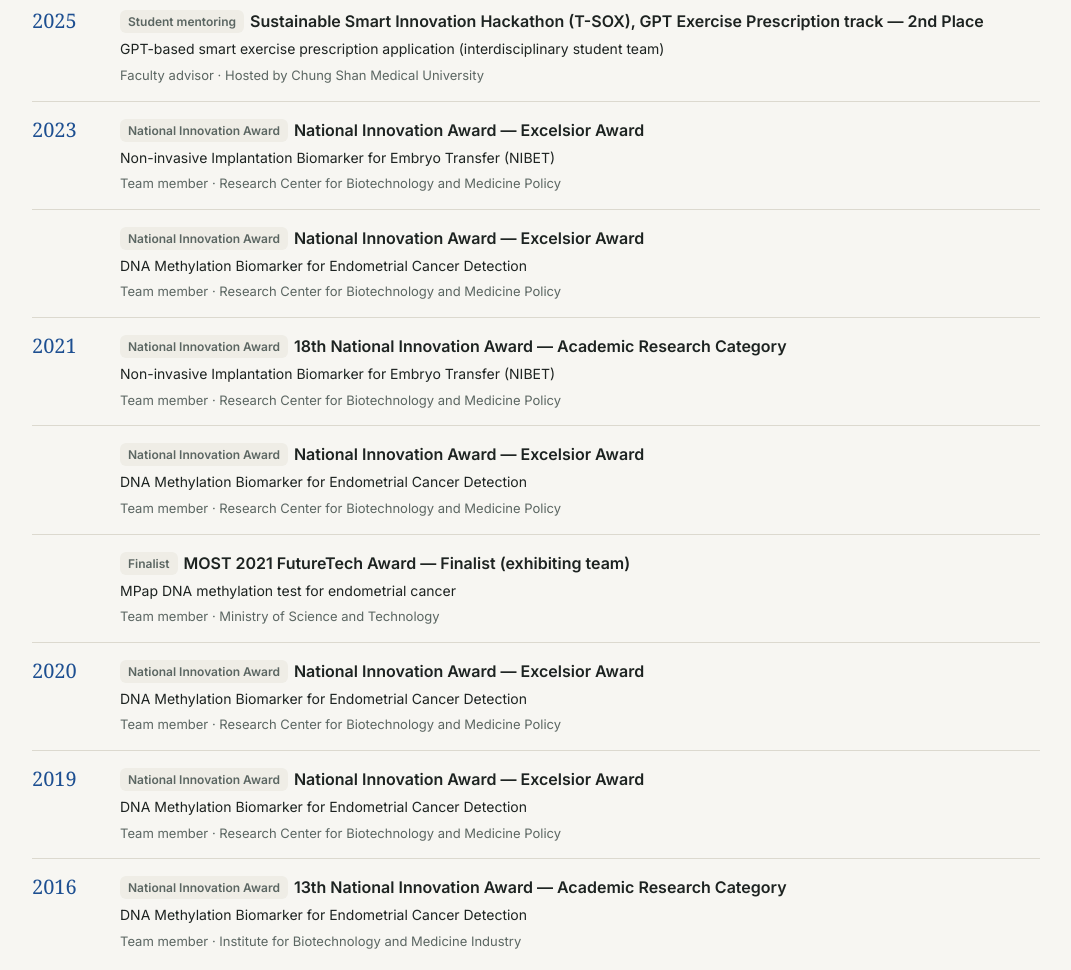
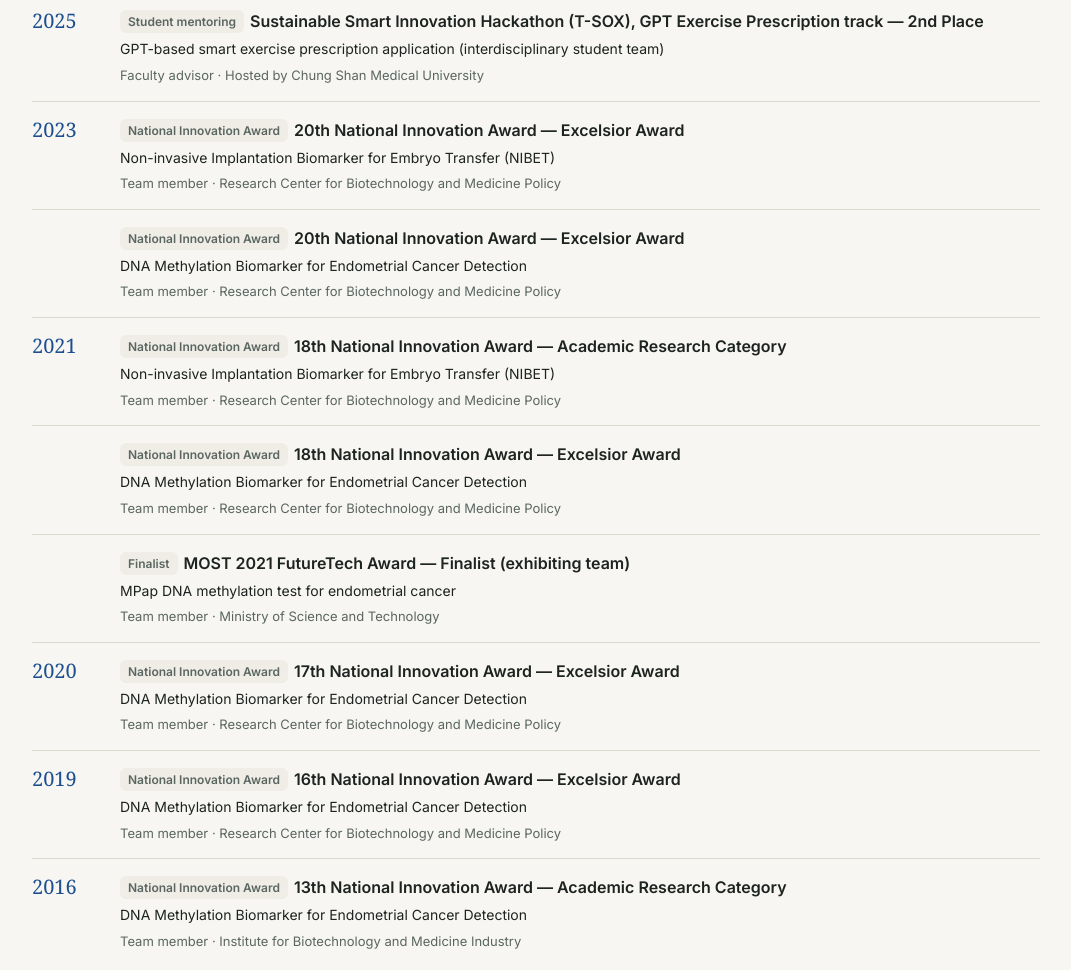
Before and after one commit to pohsuansu/pohsuansu.github.io, a plain HTML site: page index.html in a window 1280 px wide. Shown: the part 7620-8590 px from the top of the page, without its empty margins (104-1175 px from the left). Drawn offline with Linux system fonts and the light colour scheme.

Commit message:
Add edition numbers to National Innovation Awards
Co-Authored-By: Claude Opus 5.5 <noreply@anthropic.com>

```diff
--- a/index.html
+++ b/index.html
@@ -454,13 +454,13 @@ const AWARDS = [
  {y:2026,kind:["論文發表","Poster"],n:["學術海報發表 第二名","Poster Presentation Award, 2nd Place"],w:["急性心肌梗塞病人預後相關因素之研究：以機器學習分析與預測","Study on prognosis and related factors in patients with acute myocardial infarction: a machine learning based approach"],role:["通訊作者","Corresponding author"],by:POSTER},
  {y:2026,kind:["論文發表","Poster"],n:["學術海報發表 第三名","Poster Presentation Award, 3rd Place"],w:["基於機器學習的胃癌病理切片自動化分析系統的開發與應用研究","Development and application of an automated gastric cancer pathological slide analysis system based on machine learning"],role:["通訊作者","Corresponding author"],by:POSTER},
  {y:2025,kind:["指導學生","Student mentoring"],n:["永續智慧創新黑客松（T-SOX）「GPT 運動處方」題組 亞軍","Sustainable Smart Innovation Hackathon (T-SOX), GPT Exercise Prescription track — 2nd Place"],w:["以 GPT 為核心的智慧運動處方應用（跨領域學生團隊）","GPT-based smart exercise prescription application (interdisciplinary student team)"],role:["指導教師","Faculty advisor"],by:["中山醫學大學 主辦","Hosted by Chung Shan Medical University"]},
- {y:2023,kind:["國家新創獎","National Innovation Award"],n:["國家新創獎 新創精進獎","National Innovation Award — Excelsior Award"],w:NIBET,role:["團隊成員","Team member"],by:NIA},
- {y:2023,kind:["國家新創獎","National Innovation Award"],n:["國家新創獎 新創精進獎","National Innovation Award — Excelsior Award"],w:EMCA,role:["團隊成員","Team member"],by:NIA},
+ {y:2023,kind:["國家新創獎","National Innovation Award"],n:["第 20 屆國家新創獎 新創精進獎","20th National Innovation Award — Excelsior Award"],w:NIBET,role:["團隊成員","Team member"],by:NIA},
+ {y:2023,kind:["國家新創獎","National Innovation Award"],n:["第 20 屆國家新創獎 新創精進獎","20th National Innovation Award — Excelsior Award"],w:EMCA,role:["團隊成員","Team member"],by:NIA},
  {y:2021,kind:["國家新創獎","National Innovation Award"],n:["第 18 屆國家新創獎 學研新創獎","18th National Innovation Award — Academic Research Category"],w:NIBET,role:["團隊成員","Team member"],by:NIA},
- {y:2021,kind:["國家新創獎","National Innovation Award"],n:["國家新創獎 新創精進獎","National Innovation Award — Excelsior Award"],w:EMCA,role:["團隊成員","Team member"],by:NIA},
+ {y:2021,kind:["國家新創獎","National Innovation Award"],n:["第 18 屆國家新創獎 新創精進獎","18th National Innovation Award — Excelsior Award"],w:EMCA,role:["團隊成員","Team member"],by:NIA},
  {y:2021,kind:["入圍","Finalist"],n:["科技部 2021 未來科技獎 入圍參展","MOST 2021 FutureTech Award — Finalist (exhibiting team)"],w:["子宮內膜癌安蓓甲基化基因檢測","MPap DNA methylation test for endometrial cancer"],role:["團隊成員","Team member"],by:["科技部","Ministry of Science and Technology"]},
- {y:2020,kind:["國家新創獎","National Innovation Award"],n:["國家新創獎 新創精進獎","National Innovation Award — Excelsior Award"],w:EMCA,role:["團隊成員","Team member"],by:NIA},
- {y:2019,kind:["國家新創獎","National Innovation Award"],n:["國家新創獎 新創精進獎","National Innovation Award — Excelsior Award"],w:EMCA,role:["團隊成員","Team member"],by:NIA},
+ {y:2020,kind:["國家新創獎","National Innovation Award"],n:["第 17 屆國家新創獎 新創精進獎","17th National Innovation Award — Excelsior Award"],w:EMCA,role:["團隊成員","Team member"],by:NIA},
+ {y:2019,kind:["國家新創獎","National Innovation Award"],n:["第 16 屆國家新創獎 新創精進獎","16th National Innovation Award — Excelsior Award"],w:EMCA,role:["團隊成員","Team member"],by:NIA},
  {y:2016,kind:["國家新創獎","National Innovation Award"],n:["第 13 屆國家新創獎 學研新創獎","13th National Innovation Award — Academic Research Category"],w:EMCA,role:["團隊成員","Team member"],by:["財團法人國家生技醫療產業策進會","Institute for Biotechnology and Medicine Industry"]}
 ];
 
```
